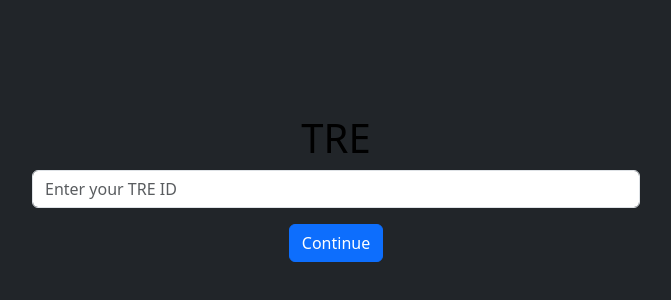
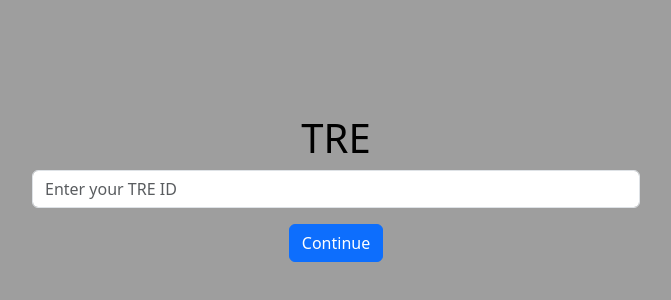
Before and after one commit to premachandrak/tre, a website: page public/index.html in a window 1280 px wide. Shown: the part 212-512 px from the top of the page, without its empty margins (304-975 px from the left). Drawn offline with nearby package versions, Linux system fonts and the light colour scheme; the site is published under a folder, as on GitHub Pages, so addresses that start at the root find nothing.

Commit message:
Add files via upload

```diff
--- a/public/styles/main.css
+++ b/public/styles/main.css
@@ -59,7 +59,7 @@ h1 {
 }
 
 .background-cover {
-  background: url("/public/images/2152.jpg");
+  background: url("../../assets/images/2152.jpg");
   background-repeat: no-repeat;
   background-size: cover;
 }
```
Also changed, not shown: public/thankyou.html (+1 -1 lines).
